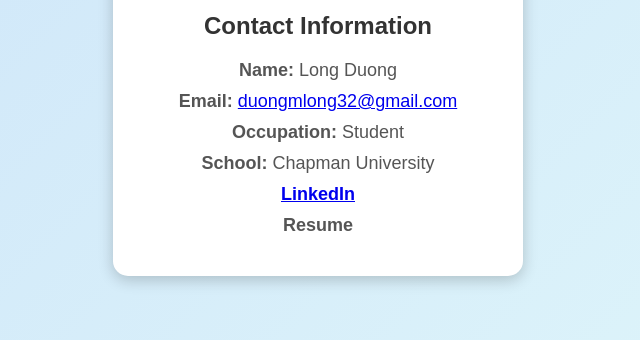
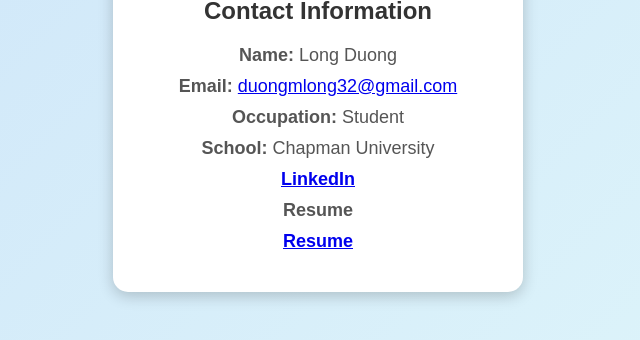
Before and after one commit to CasticleMagical/contact, a plain HTML site: page index.html in a window 1280 px wide. Shown: the part 320-660 px from the top of the page, without its empty margins (322-962 px from the left). Drawn offline with Linux system fonts and the light colour scheme.

Commit message:
Update index.html

```diff
--- a/index.html
+++ b/index.html
@@ -83,9 +83,13 @@
             <strong>
                 <a href="https://www.linkedin.com/in/longduong32/" target="_blank">LinkedIn</a>
             </strong>
+        </p>
         <p><strong>Resume</strong></p>
+        <p>
+            <strong>
+                <a href="C:\Users\duong\Downloads\Resume.pdf">Resume</a>
+            </strong>
         </p>
-
     </div>
 </body>
 </html>
```
